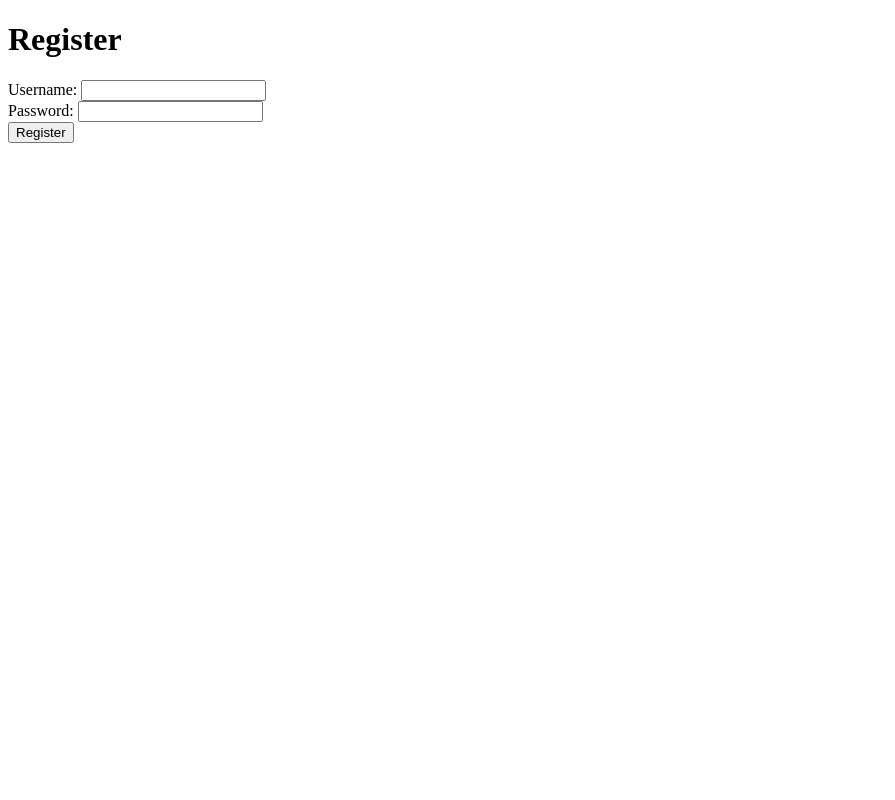
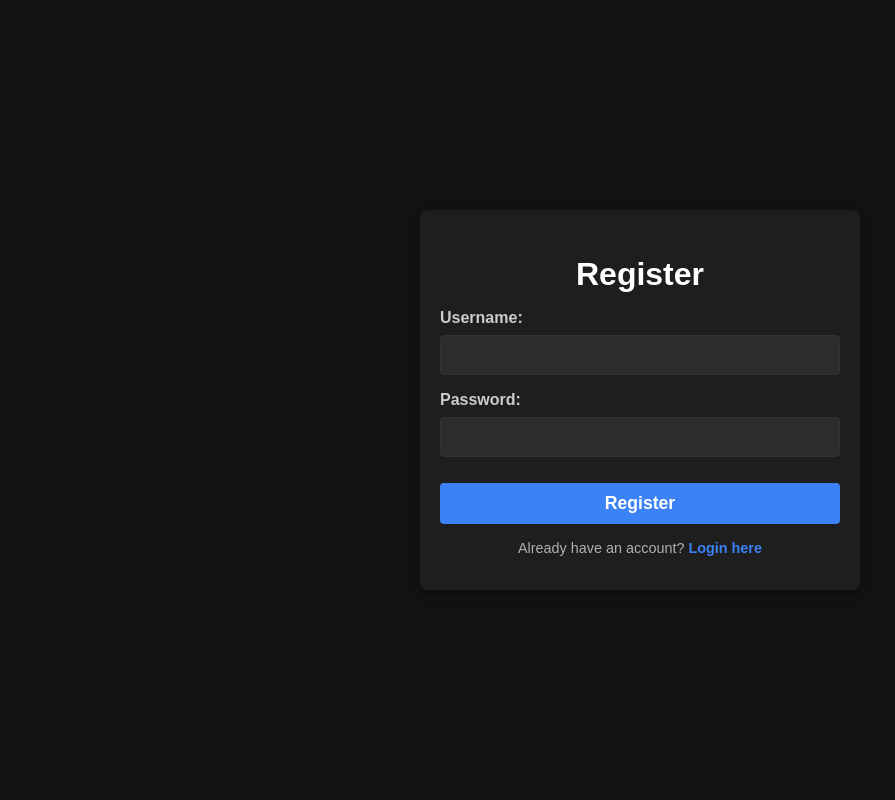
Before and after one commit to lpedraoss/elgamal-api, a Flask app: page /api/register in a window 1280 px wide. Shown: the whole page, without its empty margins (0-895 px from the left). Run offline with Flask 3, Linux system fonts and the light colour scheme.

Commit message:
Implementación de interfaz grafica de login y register

```diff
--- /dev/null
+++ b/static/css/styles.css
@@ -0,0 +1,103 @@
+/* Global Styles */
+body {
+    font-family: 'Arial', sans-serif;
+    background-color: #121212; /* Fondo oscuro */
+    margin: 0;
+    padding: 0;
+    display: flex;
+    justify-content: center;
+    align-items: center;
+    height: 100vh;
+    color: #e0e0e0; /* Texto claro */
+}
+
+/* Container */
+.container {
+    max-width: 400px;
+    width: 100%;
+    padding: 20px;
+    background-color: #1e1e1e; /* Fondo del contenedor ligeramente más claro */
+    box-shadow: 0 4px 8px rgba(0, 0, 0, 0.3); /* Sombra suave */
+    border-radius: 8px;
+}
+
+/* Form Section */
+.form-section {
+    text-align: center;
+}
+
+h1 {
+    font-size: 2rem;
+    margin-bottom: 1rem;
+    color: #ffffff; /* Texto blanco */
+}
+
+/* Form Styles */
+.form {
+    display: flex;
+    flex-direction: column;
+}
+
+.form-group {
+    margin-bottom: 1rem;
+    text-align: left;
+}
+
+label {
+    display: block;
+    margin-bottom: 0.5rem;
+    font-weight: bold;
+    color: #cccccc; /* Texto de etiqueta gris claro */
+}
+
+input {
+    width: 100%;
+    padding: 10px;
+    margin: 0;
+    border: 1px solid #333333; /* Borde oscuro */
+    border-radius: 4px;
+    box-sizing: border-box;
+    font-size: 1rem;
+    background-color: #2c2c2c; /* Fondo de input oscuro */
+    color: #e0e0e0; /* Texto de input claro */
+}
+
+input:focus {
+    border-color: #3b82f6; /* Azul suave al enfocar */
+    outline: none;
+}
+
+/* Button Styles */
+.btn {
+    padding: 10px;
+    background-color: #3b82f6; /* Azul brillante */
+    border: none;
+    border-radius: 4px;
+    color: #ffffff;
+    font-weight: bold;
+    font-size: 1.1rem;
+    cursor: pointer;
+    transition: background-color 0.3s ease;
+    margin-top: 10px;
+}
+
+.btn:hover {
+    background-color: #2563eb; /* Azul más oscuro al pasar el cursor */
+}
+
+/* Additional Text */
+.form-text {
+    margin-top: 1rem;
+    font-size: 0.9rem;
+    color: #b0b0b0; /* Gris claro */
+}
+
+.form-text a {
+    color: #3b82f6; /* Azul brillante */
+    text-decoration: none;
+    font-weight: bold;
+}
+
+.form-text a:hover {
+    text-decoration: underline;
+}
--- a/templates/register.html
+++ b/templates/register.html
@@ -1,20 +1,31 @@
 <!DOCTYPE html>
 <html lang="en">
+
 <head>
     <meta charset="UTF-8">
     <meta name="viewport" content="width=device-width, initial-scale=1.0">
     <title>Register</title>
+    <link rel="stylesheet" href="{{ url_for('static', filename='css/styles.css') }}">
 </head>
+
 <body>
+    <main class="container">
+        <section class="form-section">
             <h1>Register</h1>
-    <form action="/api/register" method="post">
+            <form action="/api/register" method="post" class="form">
+                <div class="form-group">
                     <label for="username">Username:</label>
                     <input type="text" id="username" name="username" required>
-        <br>
+                </div>
+                <div class="form-group">
                     <label for="password">Password:</label>
                     <input type="password" id="password" name="password" required>
-        <br>
-        <button type="submit">Register</button>
+                </div>
+                <button type="submit" class="btn">Register</button>
             </form>
+            <p class="form-text">Already have an account? <a href="/api/login">Login here</a></p>
+        </section>
+    </main>
 </body>
+
 </html>
```
Also changed, not shown: templates/login.html (+12 -4 lines). Lines whose indentation alone changed are shown as unchanged.
